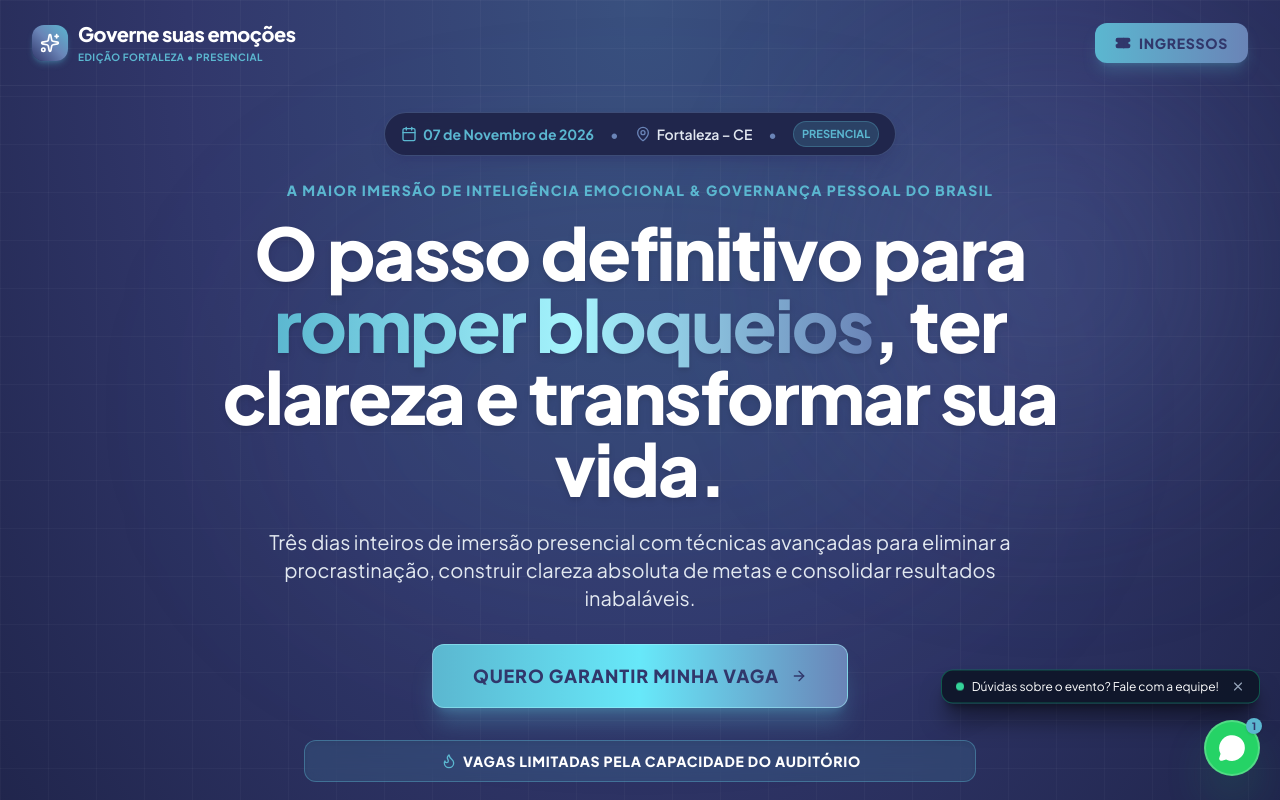
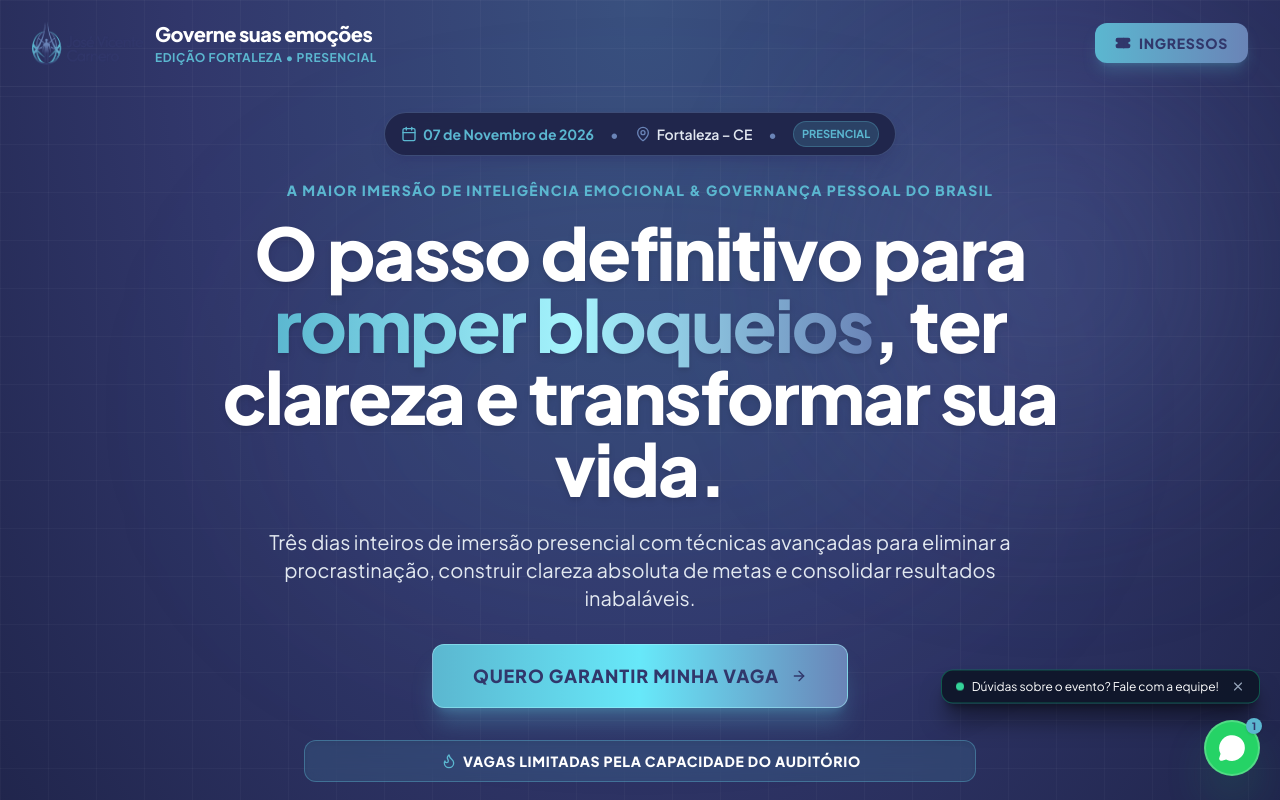
Before and after one commit to Marcelribeiro777/landing-page-vicente-governe-suas-emo-es, a React (Vite) app: page / in a window 1280 px wide. Shown: the top 800 px of the page. Built offline with nearby package versions, Linux system fonts and the light colour scheme.

Commit message:
Adiciona logo do evento ao lado do título no EventHeader e configura campos logoUrl e logoAlt em eventContent

```diff
--- a/src/components/event/EventHeader.tsx
+++ b/src/components/event/EventHeader.tsx
@@ -3,7 +3,54 @@ import { Sparkles, Ticket } from 'lucide-react'
 import { Button } from '@/components/ui/button'
 import { eventContent } from '@/content/event'
 
+// Placeholder elegante em SVG para fallback caso a imagem falhe ou não seja fornecida
+function LogoPlaceholder() {
+  return (
+    <svg viewBox="0 0 100 100" className="w-full h-full object-contain" aria-hidden="true">
+      <defs>
+        <linearGradient id="logoGrad" x1="0%" y1="100%" x2="100%" y2="0%">
+          <stop offset="0%" stopColor="#31376B" />
+          <stop offset="50%" stopColor="#6A84B7" />
+          <stop offset="100%" stopColor="#5BB7D0" />
+        </linearGradient>
+      </defs>
+      {/* Círculo externo / globo */}
+      <circle cx="50" cy="50" r="44" fill="none" stroke="url(#logoGrad)" strokeWidth="3.5" />
+      {/* Meridianos / arcos de globo */}
+      <ellipse
+        cx="50"
+        cy="50"
+        rx="26"
+        ry="44"
+        fill="none"
+        stroke="#5BB7D0"
+        strokeWidth="2"
+        opacity="0.75"
+      />
+      <ellipse
+        cx="50"
+        cy="50"
+        rx="44"
+        ry="20"
+        fill="none"
+        stroke="#6A84B7"
+        strokeWidth="2"
+        opacity="0.6"
+      />
+      {/* Silhueta humana centralizada */}
+      {/* Cabeça */}
+      <circle cx="50" cy="34" r="6.5" fill="#5BB7D0" />
+      {/* Tronco e braços */}
+      <path
+        d="M50 43 C43 43 38 48 38 55 L38 65 C38 66.5 39.5 67 41 67 C42.5 67 43 65.5 43 64 L43 57 C43 56 44 55 45 55 L45 78 C45 79.5 46.5 80 48 80 C49.5 80 50 78.5 50 77 L50 63 L50 77 C50 78.5 50.5 80 52 80 C53.5 80 55 79.5 55 78 L55 55 C56 55 57 56 57 57 L57 64 C57 65.5 57.5 67 59 67 C60.5 67 62 66.5 62 65 L62 55 C62 48 57 43 50 43 Z"
+        fill="url(#logoGrad)"
+      />
+    </svg>
+  )
+}
+
 export function EventHeader() {
+  const [imageError, setImageError] = useState(false)
   const [scrolled, setScrolled] = useState(false)
 
   useEffect(() => {
@@ -37,16 +84,29 @@ export function EventHeader() {
             e.preventDefault()
             scrollToAnchor('#hero')
           }}
-          className="flex items-center gap-2.5 group"
+          className="flex items-center gap-3 group min-w-0"
         >
-          <div className="w-9 h-9 rounded-xl bg-gradient-to-tr from-[#31376B] via-[#6A84B7] to-[#5BB7D0] text-white font-black flex items-center justify-center shadow-md shadow-[#5BB7D0]/30 group-hover:scale-105 transition-transform duration-200">
-            <Sparkles className="w-5 h-5 text-white" />
-          </div>
-          <div className="flex flex-col">
-            <span className="text-base sm:text-xl font-extrabold tracking-tight text-white leading-none">
+          {/* Logo do evento com suporte a imagem configurada em eventContent.event.logoUrl */}
+          {eventContent.event.logoUrl && !imageError ? (
+            <div className="flex-shrink-0 flex items-center justify-center h-10 sm:h-11">
+              <img
+                src={eventContent.event.logoUrl}
+                alt={eventContent.event.logoAlt || eventContent.event.name}
+                onError={() => setImageError(true)}
+                className="h-9 sm:h-11 w-auto max-w-[120px] sm:max-w-[160px] object-contain group-hover:brightness-110 transition-all duration-200"
+              />
+            </div>
+          ) : (
+            <div className="w-10 h-10 sm:w-11 sm:h-11 flex-shrink-0 rounded-xl bg-[#31376B]/40 p-1 border border-[#6A84B7]/30 shadow-md shadow-[#5BB7D0]/20 group-hover:scale-105 transition-transform duration-200 flex items-center justify-center">
+              <LogoPlaceholder />
+            </div>
+          )}
+
+          <div className="flex flex-col min-w-0">
+            <span className="text-sm sm:text-lg md:text-xl font-extrabold tracking-tight text-white leading-tight truncate">
               {eventContent.event.name}
             </span>
-            <span className="text-[10px] font-bold text-[#5BB7D0] tracking-wider uppercase mt-0.5">
+            <span className="text-[10px] sm:text-xs font-bold text-[#5BB7D0] tracking-wider uppercase truncate mt-0.5">
               {eventContent.event.editionBadge}
             </span>
           </div>
--- a/src/content/event.ts
+++ b/src/content/event.ts
@@ -10,6 +10,8 @@ export interface EventData {
   event: {
     brandName: string
     name: string
+    logoUrl?: string
+    logoAlt?: string
     editionBadge: string
     subheadlineTag: string
     headline: string
@@ -164,6 +166,8 @@ export const eventContent: EventData = {
   event: {
     brandName: 'GOVERNE SUAS EMOÇÕES',
     name: 'Governe suas emoções',
+    logoUrl: '/src/assets/image-79c3a.png',
+    logoAlt: 'Logo José Vicente Carnero - Governe suas emoções',
     editionBadge: 'Edição Fortaleza • Presencial',
     subheadlineTag: 'A MAIOR IMERSÃO DE INTELIGÊNCIA EMOCIONAL & GOVERNANÇA PESSOAL DO BRASIL',
     headline:
--- a/src/lib/pocketbase/schema.json
+++ b/src/lib/pocketbase/schema.json
@@ -1,5 +1,5 @@
 {
-  "generatedAt": "2026-09-11T16:34:58.586Z",
+  "generatedAt": "2026-09-11T16:40:33.845Z",
   "collections": [
     {
       "name": "users",
```
Also changed, not shown: .skip.config.json, src/assets/image-79c3a.png (added).
